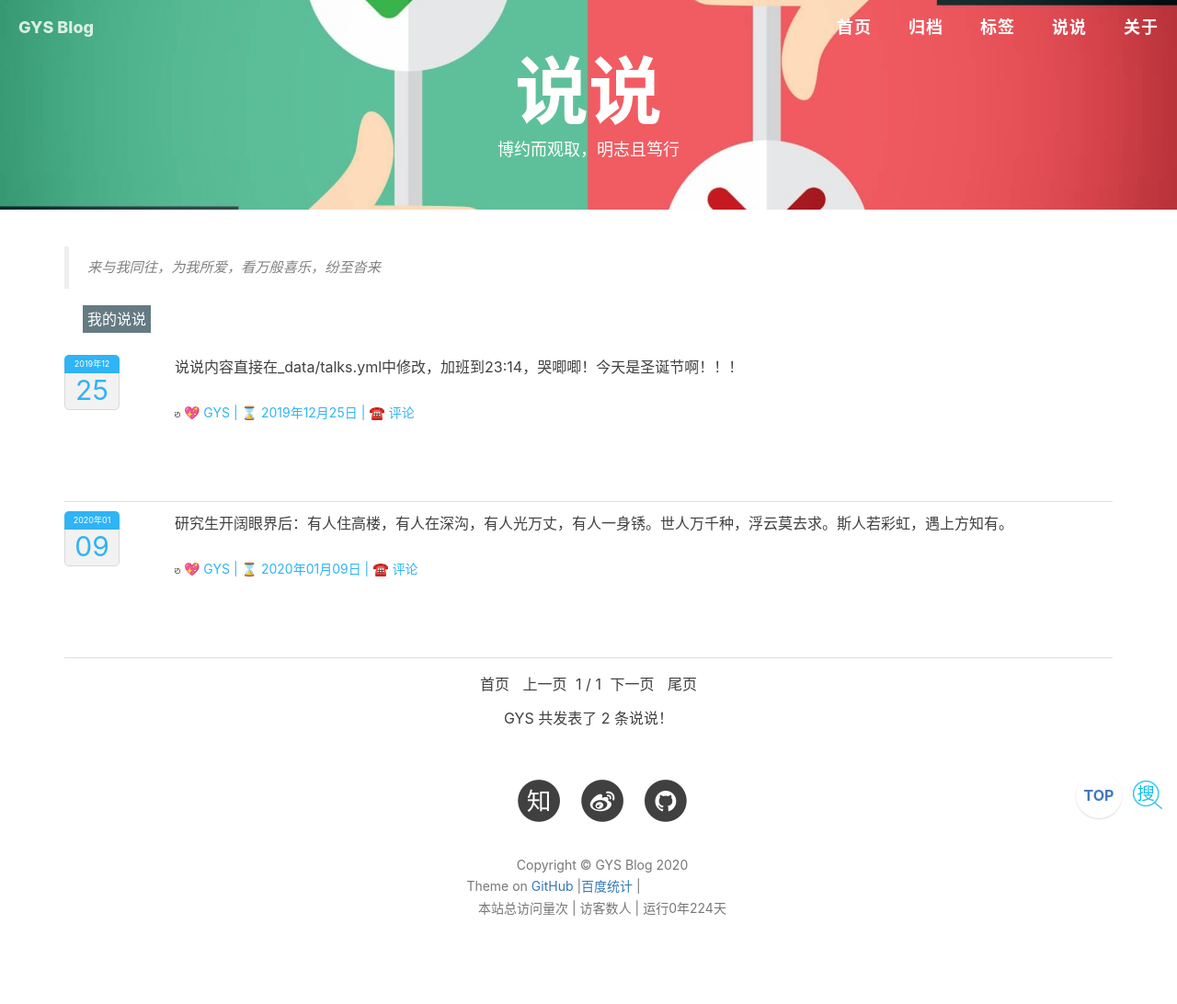
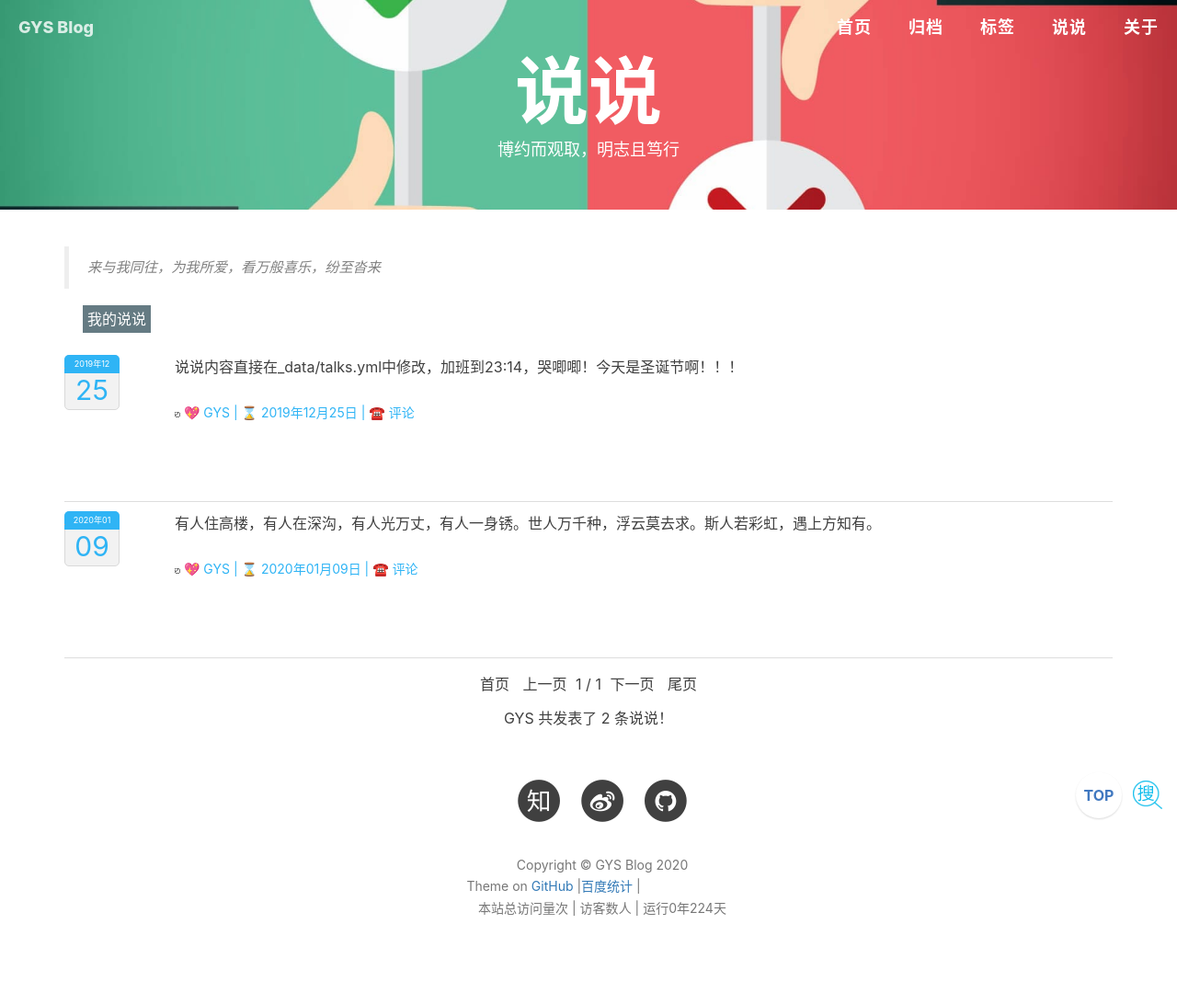
Before and after one commit to Richardurben/Richardurben.github.io, a Jekyll site: the page built from 3talks.html, in a window 1280 px wide. Shown: the whole page at 92% size. Built offline with Jekyll 4.4.1, drawn with Linux system fonts in a browser that asks for light colours; nearby versions of some CDN libraries; comment, search, counter and statistics services are not loaded; grey boxes are pictures that could not be loaded.

Commit message:
Update talks.yml

```diff
--- a/_data/talks.yml
+++ b/_data/talks.yml
@@ -2,6 +2,6 @@
   talkmonth: "2019年12"    #年月格式‘2019年10’
   talkday: "25"    #日期‘日’
 
-- mytalk: "研究生开阔眼界后：有人住高楼，有人在深沟，有人光万丈，有人一身锈。世人万千种，浮云莫去求。斯人若彩虹，遇上方知有。"    #说说内容
+- mytalk: "有人住高楼，有人在深沟，有人光万丈，有人一身锈。世人万千种，浮云莫去求。斯人若彩虹，遇上方知有。"    #说说内容
   talkmonth: "2020年01"    #年月格式‘2019年10’
   talkday: "09"    #日期‘日’
```
